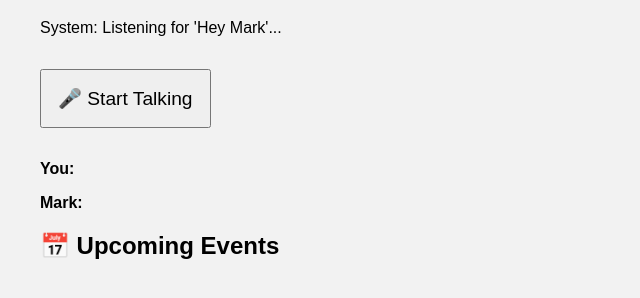
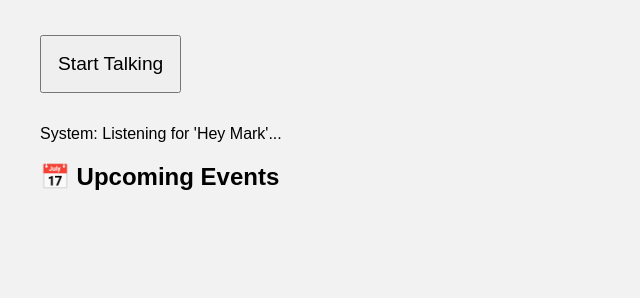
Before and after one commit to U2I109/Virtual-Assistant, a plain HTML site: page index.html in a window 1280 px wide. Shown: the part 102-400 px from the top of the page, without its empty margins (0-640 px from the left). Drawn offline with Linux system fonts and the light colour scheme.

Commit message:
Update index.html

```diff
--- a/index.html
+++ b/index.html
@@ -3,19 +3,18 @@
 <head>
   <meta charset="UTF-8" />
   <meta name="viewport" content="width=device-width, initial-scale=1.0"/>
-  <title>Talk to Mark</title>
-  <link rel="stylesheet" href="style.css"/>
+  <title>Virtual Assistant - Mark</title>
+  <link rel="stylesheet" href="style.css" />
 </head>
 <body>
-  <h1>Talk to Mark 🎙️</h1>
-  <p id="status">System: Listening for 'Hey Mark'...</p>
-  <button onclick="startListening()">🎤 Start Talking</button>
-  <p><strong>You:</strong> <span id="userSpeech"></span></p>
-  <p><strong>Mark:</strong> <span id="markReply"></span></p>
-
-  <h2>📅 Upcoming Events</h2>
-  <ul id="eventList"></ul>
-
+  <div class="container">
+    <h1>Talk to Mark 🎙️</h1>
+    <button id="start-btn">Start Talking</button>
+    <p id="status">System: Listening for 'Hey Mark'...</p>
+    <div id="response"></div>
+    <h2>📅 Upcoming Events</h2>
+    <ul id="events"></ul>
+  </div>
   <script src="script.js"></script>
 </body>
 </html>
```
